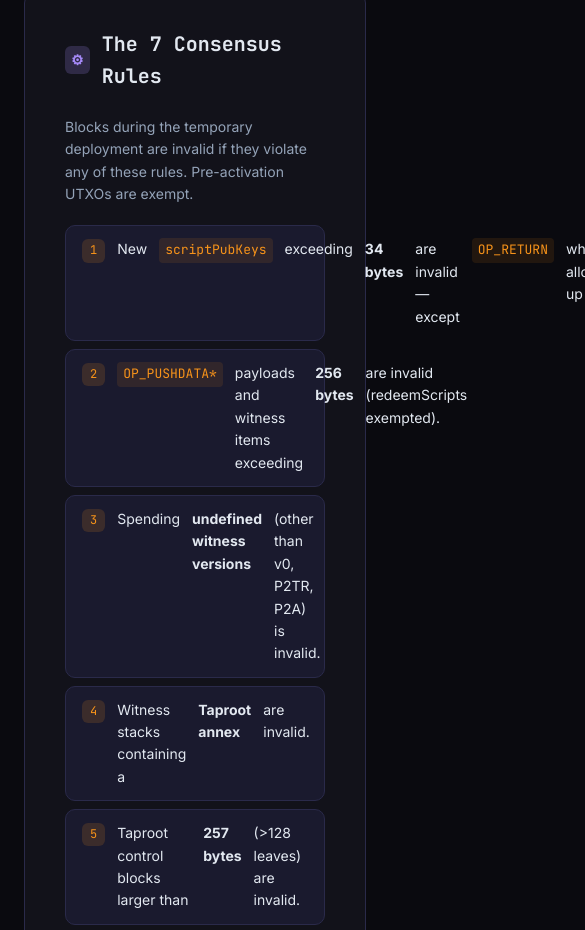
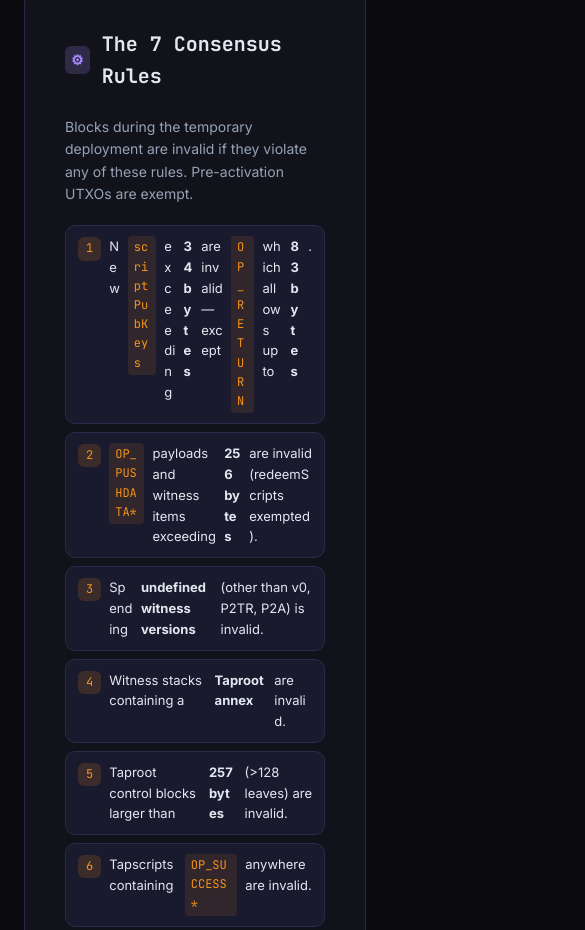
Before and after one commit to nixonshock/nixonshock, a plain HTML site: page bip110/index.html in a window 390 px wide. Shown: the part 3300-4230 px from the top of the page, 585 px wide, since content can reach past the window. Drawn offline with nearby package versions, Linux system fonts and the light colour scheme.

Commit message:
Fix BIP110 mobile view: word-break and responsive sizing for 7 consensus rules

```diff
--- a/bip110/index.html
+++ b/bip110/index.html
@@ -141,10 +141,16 @@ body::before {
   padding: 12px 16px; background: var(--surface2); border: 1px solid var(--border);
   border-radius: 10px; margin-bottom: 8px; font-size: 14px;
   display: flex; align-items: flex-start; gap: 12px;
+  overflow-wrap: break-word; word-break: break-word;
 }
+.rules-list li code { word-break: break-all; }
 .rules-list .num {
   font-family: 'JetBrains Mono', monospace; font-size: 12px; color: var(--orange);
   background: var(--orange-glow); border-radius: 6px; padding: 2px 8px; flex-shrink: 0; margin-top: 1px;
+}
+@media (max-width: 480px) {
+  .rules-list li { font-size: 13px; padding: 10px 12px; gap: 8px; }
+  .rules-list li code { font-size: 12px; }
 }
 
 /* RISKS */
```
